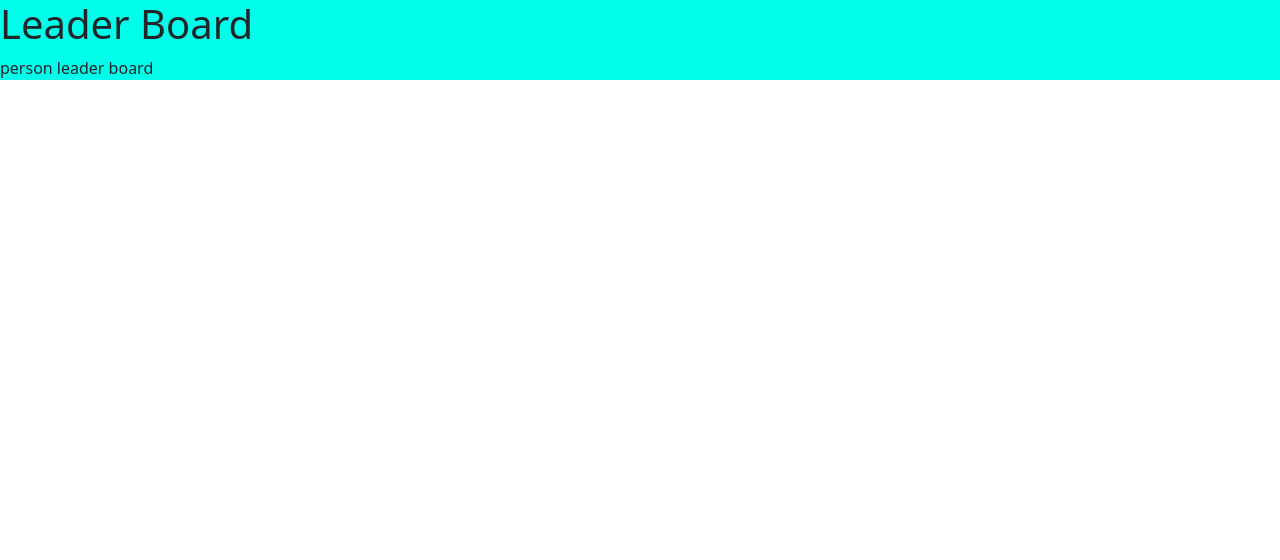
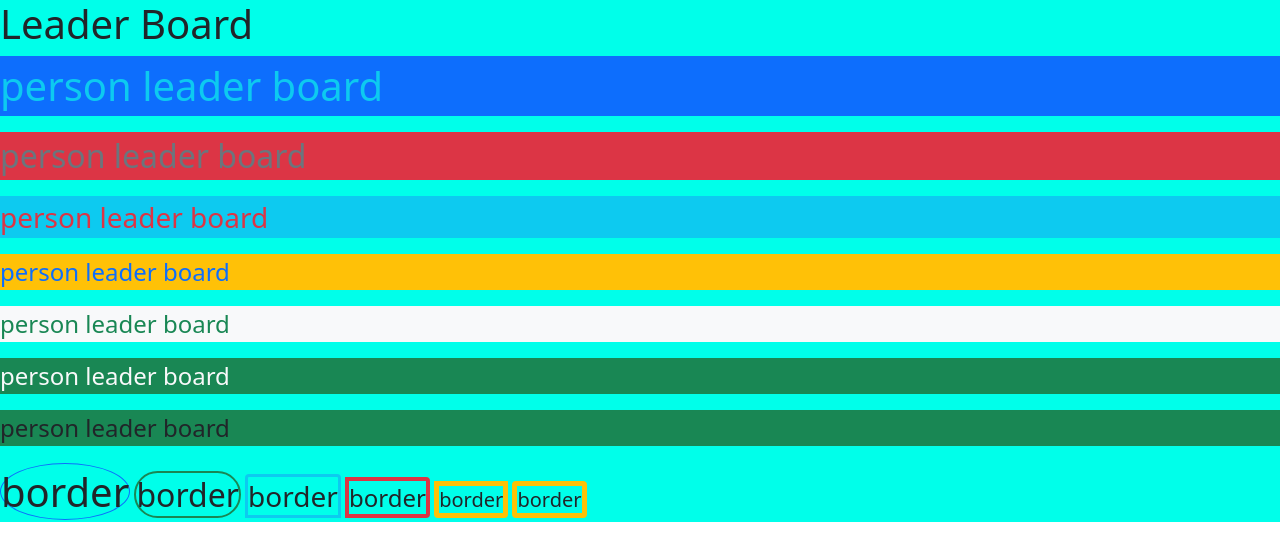
Before and after one commit to Authoi234/Leader-Board-Bootstrap, a plain HTML site: page index.html in a window 1280 px wide. Drawn offline with nearby package versions, Linux system fonts and the light colour scheme.

Commit message:
bootstrap class added

```diff
--- a/index.html
+++ b/index.html
@@ -11,7 +11,20 @@
             <nav>
                 <div class="nav-bg">
                     <h1>Leader Board</h1>
-                    <p>person leader board</p>
+                    <p class="fs-1 text-info bg-primary">person leader board</p>
+                    <p class="fs-2 text-secondary bg-danger">person leader board</p>
+                    <p class="fs-3 text-danger bg-info">person leader board</p>
+                    <p class="fs-4 text-primary bg-warning">person leader board</p>
+                    <p class="fs-4 text-success bg-light">person leader board</p>
+                    <p class="fs-4 text-light bg-success">person leader board</p>
+                    <p class="fs-4 text-dark bg-success">person leader board</p>
+
+                    <span class="border border-primary fs-1 border-1 rounded-circle">border</span>
+                    <span class="border border-success fs-2 border-2 rounded-pill">border</span>
+                    <span class="border border-info fs-3 border-3 rounded-top">border</span>
+                    <span class="border border-danger fs-4 border-4 rounded-end">border</span>
+                    <span class="border border-warning fs-5 border-5 rounded-bottom">border</span>
+                    <span class="border border-warning fs-5 border-5 rounded">border</span>
                 </div>
             </nav>
         </header>
```
